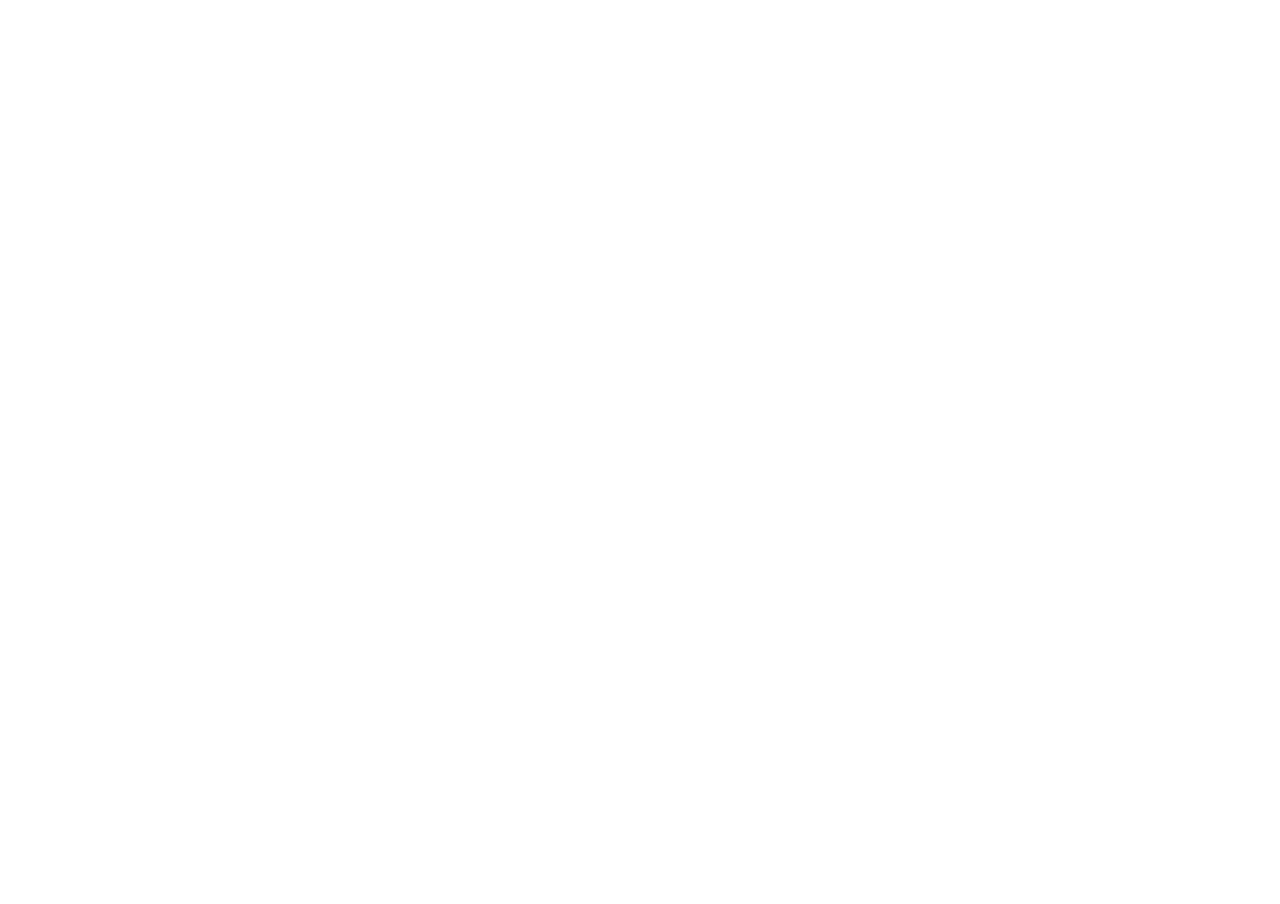
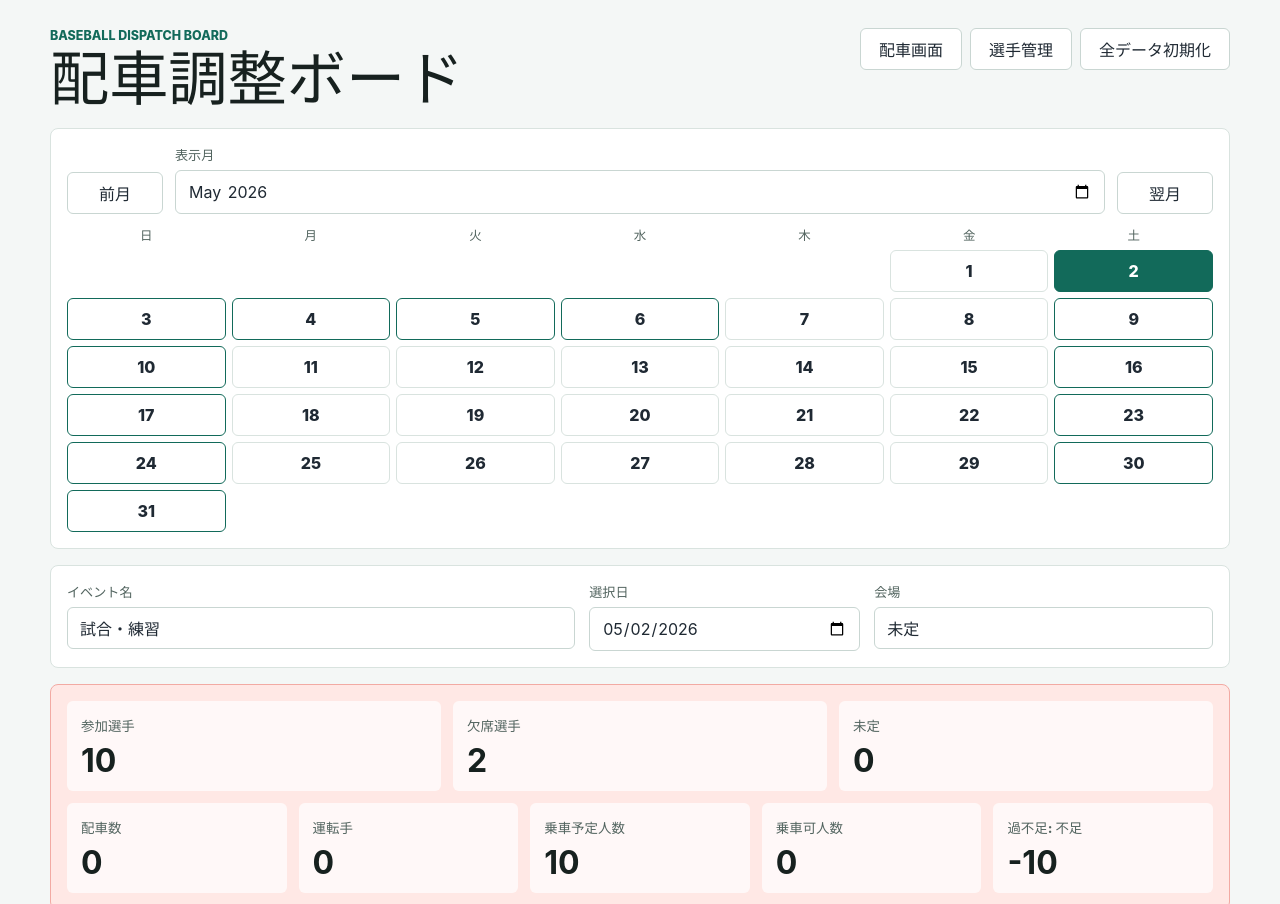
Before and after one commit to jinji-ascent-biz/baseball-dispatch-coordinator, a website: page index.html in a window 1280 px wide. Shown: the top 904 px of the page. Before the commit the page ends 800 px from the top, so only its background shows below. Drawn offline with Linux system fonts and the light colour scheme; the site is published under a folder, as on GitHub Pages, so addresses that start at the root find nothing.

Commit message:
fix: use relative asset paths for GitHub Pages

```diff
--- a/index.html
+++ b/index.html
@@ -5,10 +5,10 @@
     <meta name="viewport" content="width=device-width, initial-scale=1.0" />
     <meta name="description" content="野球チーム向けの配車調整MVP" />
     <title>配車調整ボード</title>
-    <link rel="stylesheet" href="/src/styles.css" />
+    <link rel="stylesheet" href="./src/styles.css" />
   </head>
   <body>
     <div id="root"></div>
-    <script type="module" src="/src/main.js"></script>
+    <script type="module" src="./src/main.js"></script>
   </body>
 </html>
```
